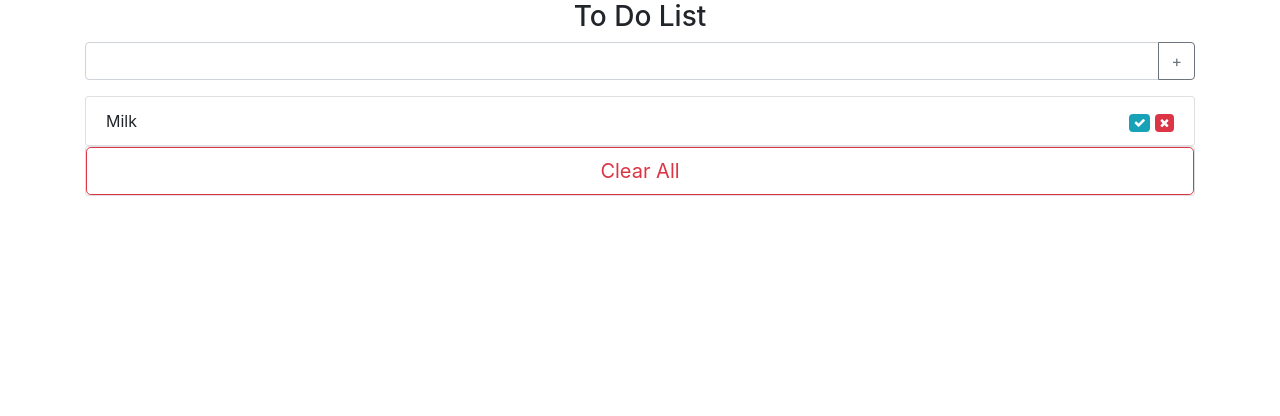
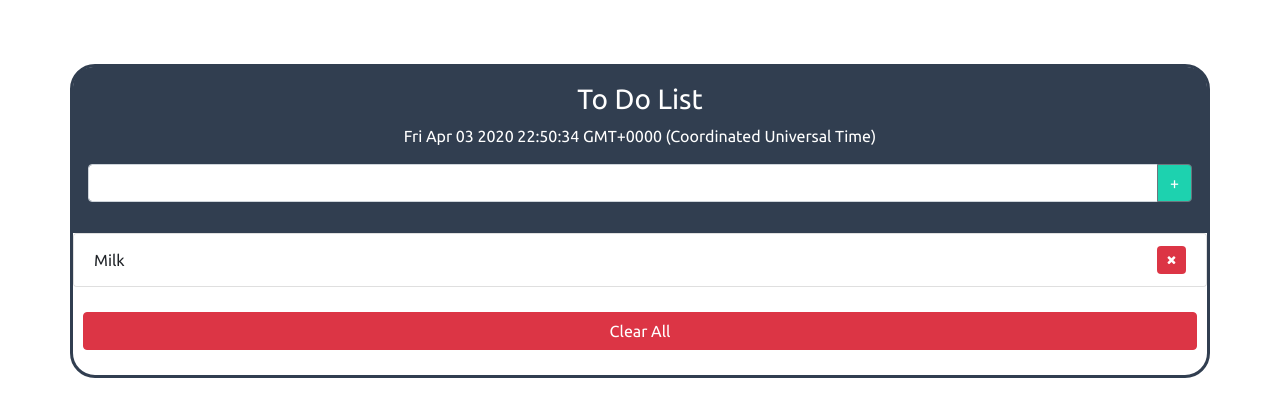
Before and after one commit to bingnayang/ToDo_List, a plain HTML site: page index.html in a window 1280 px wide. Drawn offline with nearby package versions, Linux system fonts and the light colour scheme.

Commit message:
Remove crossOutTask function, add CSS

```diff
--- a/index.html
+++ b/index.html
@@ -7,11 +7,18 @@
         <link rel="stylesheet" href="https://stackpath.bootstrapcdn.com/bootstrap/4.4.1/css/bootstrap.min.css" integrity="sha384-Vkoo8x4CGsO3+Hhxv8T/Q5PaXtkKtu6ug5TOeNV6gBiFeWPGFN9MuhOf23Q9Ifjh" crossorigin="anonymous">
         <!-- Font-Awesome -->
         <link href="https://stackpath.bootstrapcdn.com/font-awesome/4.7.0/css/font-awesome.min.css" rel="stylesheet" integrity="sha384-wvfXpqpZZVQGK6TAh5PVlGOfQNHSoD2xbE+QkPxCAFlNEevoEH3Sl0sibVcOQVnN" crossorigin="anonymous">
+        <!-- Google Fonts -->
+        <link href="https://fonts.googleapis.com/css?family=Ubuntu&display=swap" rel="stylesheet">
+        <!-- Style File -->
+        <link rel="stylesheet" href="style.css">
     <title>To Do List</title>
 </head>
 <body>
     <div class="container">
+        <div class="topContainer">
             <h3 class="title text-center">To Do List</h3>
+            <p id="todayDate" class="text-center"></p>
+
             <!-- Form with input field and submit button -->
             <form id="taskForm">
                 <div class="form-group">
@@ -23,20 +30,18 @@
                     </div>
                 </div>
             </form>
+        </div>
         <!-- Display the to do list -->
-        <div class="card">
+        <div class="centerContainer card">
             <ul class="list-group list-group-flush">
                 <li class="list-group-item d-flex justify-content-between align-items-center">
                     Milk
-                    <a>
-                        <span class="badge badge-info badge-secondary"><i class="fa fa-check"></i></span>
                     <span class="badge badge-danger badge-secondary"><i class="fa fa-remove"></i></span>
-                    </a>
                   </li>
             </ul>
         </div>
-        <div class="card">
-            <button type="button" class="btn btn-outline-danger btn-lg btn-block clearTaskBtn">Clear All</button>
+        <div class="bottomContainer row">
+            <button type="button" class="btn btn-danger clearTaskBtn col align-self-center">Clear All</button>
         </div>
 
 
--- a/script.js
+++ b/script.js
@@ -9,12 +9,14 @@ loadAllEventListeners();
 
 // Load all event listeners function
 function loadAllEventListeners(){
+    let date = new Date();
+    document.getElementById("todayDate").innerHTML = date;
+
+
     // Add task event
     form.addEventListener('submit',addListTask);
     // Remove task event
     taskList.addEventListener('click',removeListTask);
-    // Cross out task event
-    taskList.addEventListener('click',crossOutTask);
     // Clear all the list
     clearAll.addEventListener('click',clearAllTask);
 }
@@ -30,13 +32,15 @@ function addListTask(e){
     li.className = 'list-group-item d-flex justify-content-between align-items-center';
     // Append the input value to li
     li.appendChild(document.createTextNode(taskInput.value));
+
     // Create a element
-    const aElement = document.createElement('a');
+    const spanElement = document.createElement('span');
+    // Add class name to span element
+    spanElement.className = 'badge badge-danger badge-secondary';
     // Add html
-    aElement.innerHTML = `<span class="badge badge-info badge-secondary"><i class="fa fa-check"></i></span>
-    <span class="badge badge-danger badge-secondary"><i class="fa fa-remove"></i></span>`;
+    spanElement.innerHTML = `<i class="fa fa-remove"></i>`;
     // Append the a element to li
-    li.appendChild(aElement);
+    li.appendChild(spanElement);
 
     // Append li to ul
     taskList.appendChild(li);
@@ -48,14 +52,7 @@ function addListTask(e){
 // Remove List Task Function
 function removeListTask(e){
     if(e.target.parentElement.classList.contains('badge-danger')){
-        e.target.parentElement.parentElement.parentElement.remove();
-    }
-}
-
-// Cross List Task Function
-function crossOutTask(e){
-    if(e.target.parentElement.classList.contains('badge-info')){
-        e.target.parentElement.parentElement.parentElement.style.color = "red";
+        e.target.parentElement.parentElement.remove();
     }
 }
 
--- a/style.css
+++ b/style.css
@@ -0,0 +1,28 @@
+body{
+    font-family: 'Ubuntu', sans-serif;
+}
+.container{
+    margin-top: 5%;
+    border: solid #313e50;
+    border-radius: 25px;
+    padding: 0;
+}
+.topContainer{
+    background-color: #313e50;
+    border-top-right-radius: 20px;
+    border-top-left-radius: 20px;
+    padding: 15px;
+}
+.clearTaskBtn{
+    margin: 25px;
+}
+.btn-outline-secondary{
+    background-color: #1dd2af;
+    color:white;
+}
+.fa{
+    padding: 5px;
+}
+.text-center{
+    color: white;
+}
```
Lines whose indentation alone changed are shown as unchanged.
